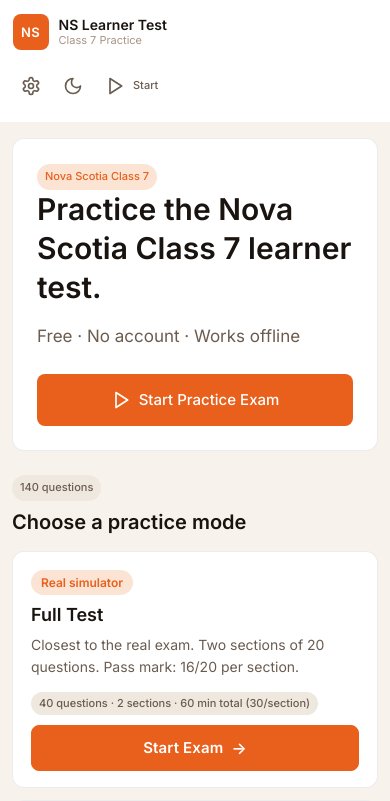
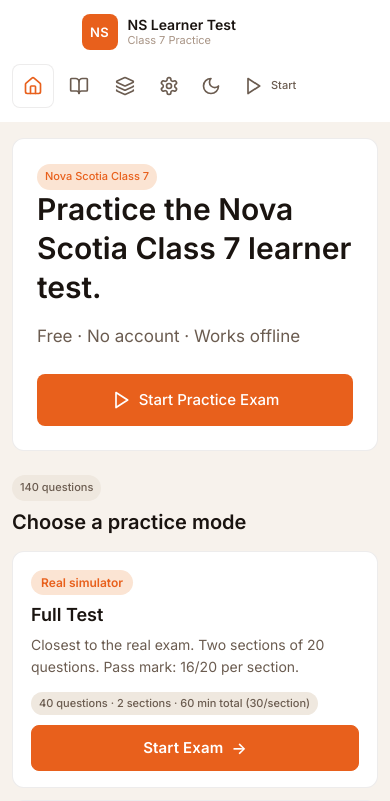
Before and after one commit to muknan/NS-Learners, a Next.js app: page / in a window 390 px wide. Shown: the top 801 px of the page. Built offline with nearby package versions, Linux system fonts and the light colour scheme.

Commit message:
Mobile nav icon-only links; icon-placeholder visibility hidden for SSR anti-CLS

```diff
--- a/src/components/layout/Header.tsx
+++ b/src/components/layout/Header.tsx
@@ -2,7 +2,7 @@
 
 import Link from 'next/link';
 import { usePathname, useRouter } from 'next/navigation';
-import { Moon, Play, RotateCcw, Settings, Sun } from 'lucide-react';
+import { BookOpen, Home, Layers, Moon, Play, RotateCcw, Settings, Sun } from 'lucide-react';
 import { useEffect, useState } from 'react';
 import { Button } from '@/components/ui/Button';
 import { SettingsPanel } from '@/components/layout/SettingsPanel';
@@ -65,21 +65,24 @@
 
       <nav className="site-nav" aria-label="Primary navigation">
         <Link aria-current={pathname === '/' ? 'page' : undefined} href="/" prefetch={false}>
-          Home
+          <Home aria-hidden="true" />
+          <span className="site-nav__label">Home</span>
         </Link>
         <Link
           aria-current={pathname === '/handbooks' ? 'page' : undefined}
           href="/handbooks"
           prefetch={false}
         >
-          Handbooks
+          <BookOpen aria-hidden="true" />
+          <span className="site-nav__label">Handbooks</span>
         </Link>
         <Link
           aria-current={pathname === '/flashcards' ? 'page' : undefined}
           href="/flashcards"
           prefetch={false}
         >
-          Flashcards
+          <Layers aria-hidden="true" />
+          <span className="site-nav__label">Flashcards</span>
         </Link>
         <button
           type="button"
--- a/src/styles/globals.css
+++ b/src/styles/globals.css
@@ -239,6 +239,7 @@
   width: 20px;
   height: 20px;
   flex-shrink: 0;
+  visibility: hidden;
 }
 
 .site-footer {
@@ -2921,8 +2922,12 @@
     display: none;
   }
 
+  .site-nav__label {
+    display: none;
+  }
+
   .site-nav > a {
-    display: none;
+    padding-inline: 10px;
   }
 }
 
```
